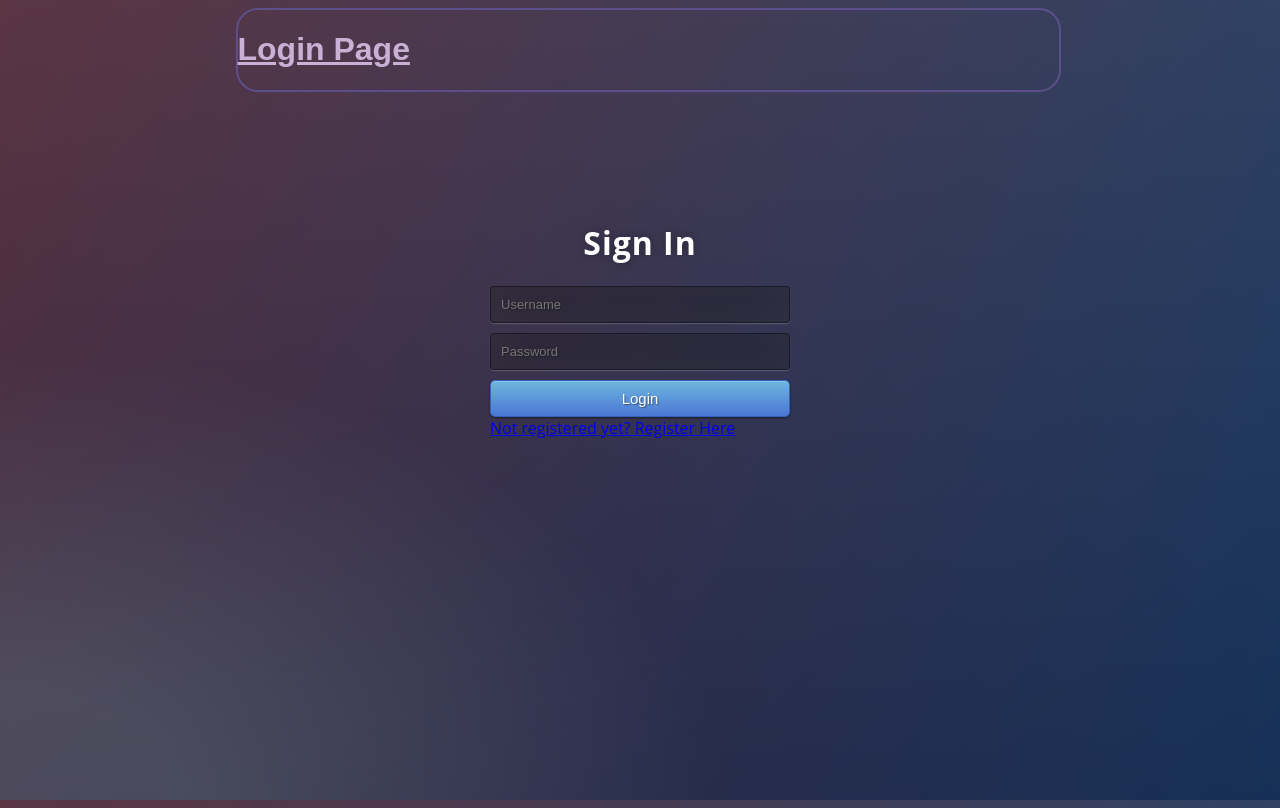
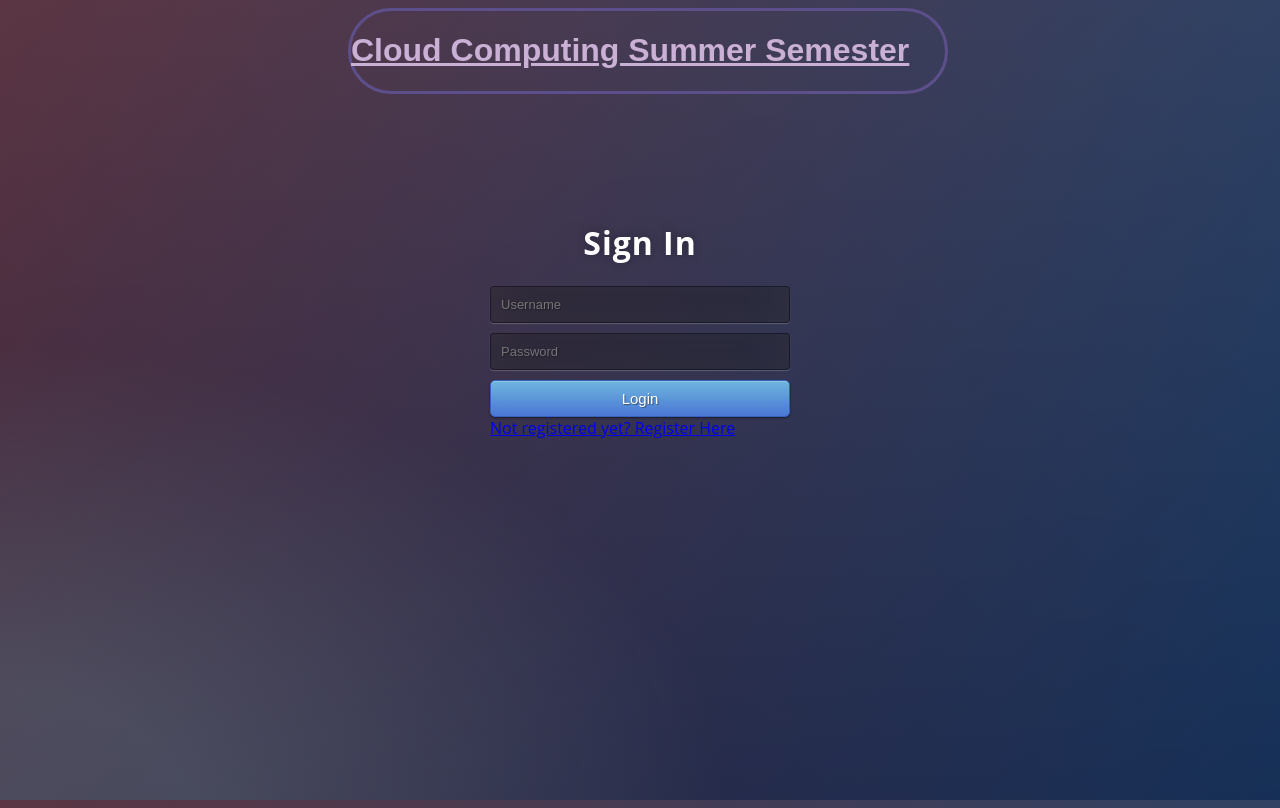
Before and after one commit to Clinnhi/CloudComputing-ass2, a PHP site: page /loginpage.php in a window 1280 px wide. Run offline with PHP 8.4, Linux system fonts and the light colour scheme.

Commit message:
Minor css changes

```diff
--- a/css/update-profile.css
+++ b/css/update-profile.css
@@ -1,3 +1,6 @@
+*{
+	background-color: #DDDDDD;
+}
 .row {
     max-width: 500px;
     margin: auto;
--- a/loginpage.php
+++ b/loginpage.php
@@ -10,13 +10,11 @@
 <body>
 
     <div id="1">
-        <table align="center" border="0" cellpadding="0" cellspacing="0" style="border-radius: 22px; border: 2px solid #5d4f8b;width: 825px;">
+        <table align="center" border="0" cellpadding="0" cellspacing="0" style="border-radius: 80px; border: 3px solid #5d4f8b;width: 600px;">
             <tr>
-                <td style="margin-left:5px">
-                </td>
                 <td>
-                     <h1 style=".center; color: #c9b0d4;font-family: sans-serif"><u>
-                     Login Page</u></h1>
+                     <h1 style="center; color: #c9b0d4;font-family: sans-serif"><u>
+                     Cloud Computing Summer Semester</u></h1>
                 </td>
             </tr>
         </table>
@@ -32,7 +30,7 @@
             <button type="submit" class="btn btn-primary btn-block btn-large">Login</button>
         </form>
 
-        <a href='registration.html'>Not registered yet? Register Here</a>
+        <a href='registration.php'>Not registered yet? Register Here</a>
 
     </div>
 
--- a/registration.php
+++ b/registration.php
@@ -15,9 +15,9 @@
 <input type="text" name="username" placeholder="Username" required />
 <input type="email" name="email" placeholder="Email" required />
 <input type="password" name="password" placeholder="Password" required />
-<input type="submit" name="submit" value="Register" />
+<input href="update-profile.php" type="submit" name="submit" value="Register" />
 </form>
-<a href='loginpage.html'>Not registered yet? Register Here</a>
+<a href='loginpage.php'>Registered already? Click Here!</a>
 
 
 </div>
```
Also changed, not shown: update-profile.php (+9 -7 lines), 1 other file.
